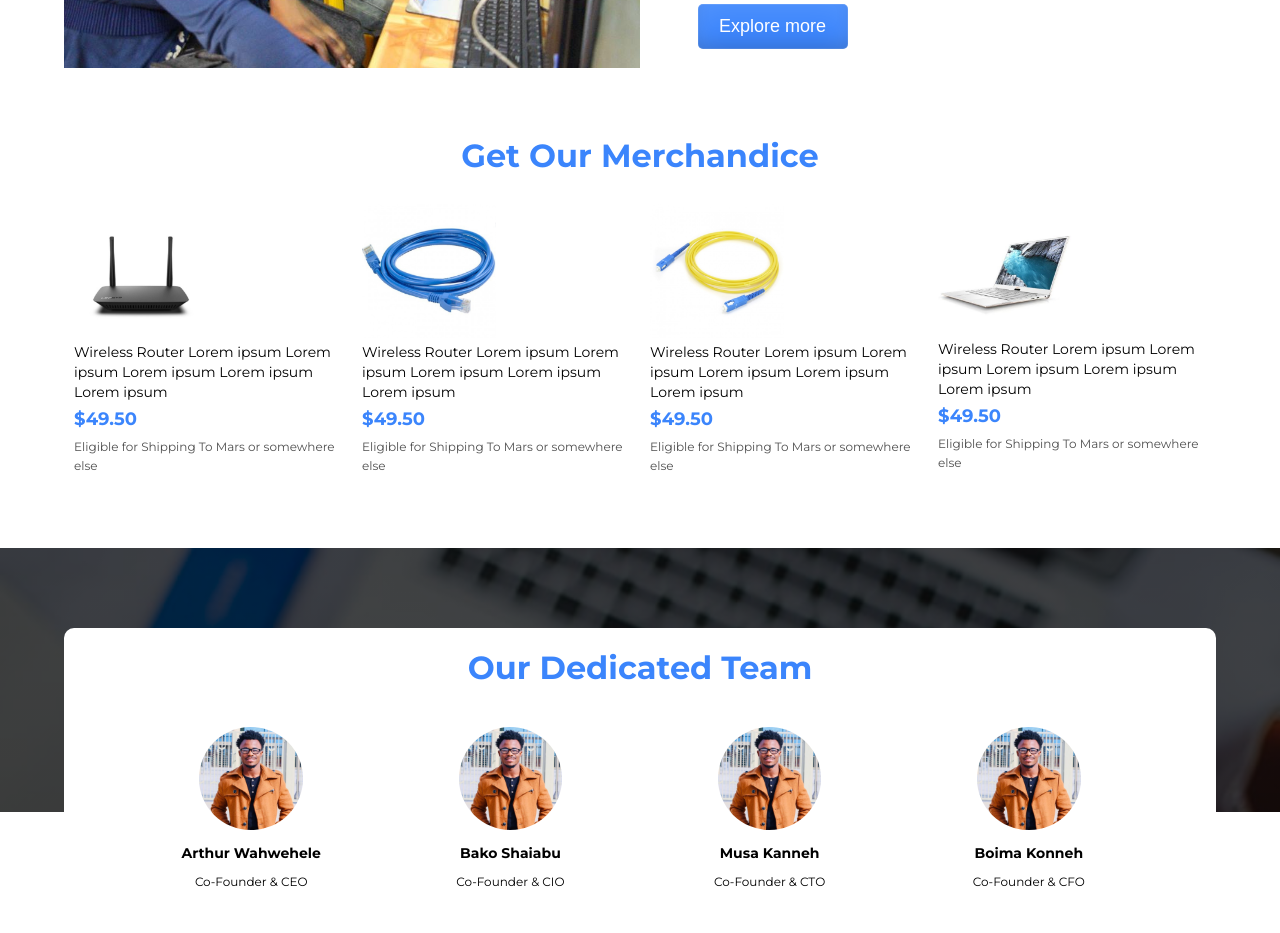
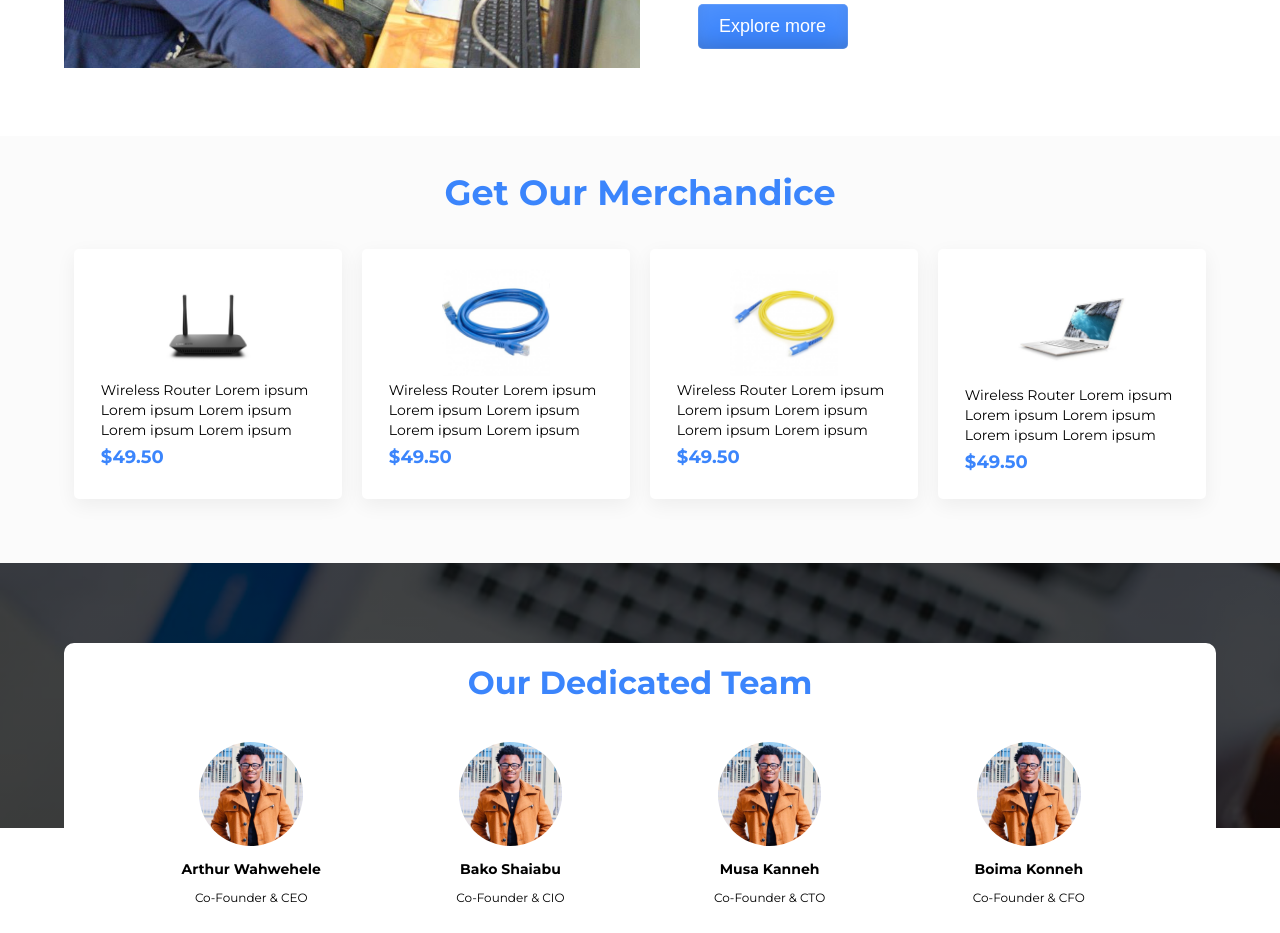
Before and after one commit to musakanneh/igts, a Vue app: page / in a window 1280 px wide. Shown: the part 2060-2993 px from the top of the page. Built offline with nearby package versions, Linux system fonts and the light colour scheme; some icons are missing.

Commit message:
Refactored code for home page

```diff
--- a/src/components/Button.vue
+++ b/src/components/Button.vue
@@ -13,7 +13,7 @@
 <script>
 export default {
   name: "main-button",
-  data: function () {
+  data() {
     return {
       style: "width:" + this.width,
     };
--- a/src/components/Merchandise.vue
+++ b/src/components/Merchandise.vue
@@ -1,40 +1,40 @@
 <template>
   <body>
     <main>
-      <h1>Get Our Merchandice</h1>
-      <br />
+      <Caption captions="Get Our Merchandice"></Caption>
       <section>
         <div class="merchandise-card">
+          <div class="merchandise-inner">
             <img src="../assets/router.png" alt="" />
-
             <p>
               Wireless Router Lorem ipsum Lorem ipsum Lorem ipsum Lorem ipsum
               Lorem ipsum
             </p>
             <h4>$49.50</h4>
-          <small>Eligible for Shipping To Mars or somewhere else</small>
+          </div>
         </div>
         <div class="merchandise-card">
+          <div class="merchandise-inner">
             <img src="../assets/cable.png" alt="" />
-
             <p>
               Wireless Router Lorem ipsum Lorem ipsum Lorem ipsum Lorem ipsum
               Lorem ipsum
             </p>
             <h4>$49.50</h4>
-          <small>Eligible for Shipping To Mars or somewhere else</small>
+          </div>
         </div>
         <div class="merchandise-card">
+          <div class="merchandise-inner">
             <img src="../assets/fiber.png" alt="" />
-
             <p>
               Wireless Router Lorem ipsum Lorem ipsum Lorem ipsum Lorem ipsum
               Lorem ipsum
             </p>
             <h4>$49.50</h4>
-          <small>Eligible for Shipping To Mars or somewhere else</small>
+          </div>
         </div>
         <div class="merchandise-card">
+          <div class="merchandise-inner">
             <br />
             <img src="../assets/laptop.png" alt="" />
             <br />
@@ -44,7 +44,7 @@
               Lorem ipsum
             </p>
             <h4>$49.50</h4>
-          <small>Eligible for Shipping To Mars or somewhere else</small>
+          </div>
         </div>
       </section>
     </main>
@@ -52,11 +52,17 @@
 </template>
 
 <script>
-export default {};
+import Caption from "@/components/Caption.vue";
+export default {
+  components: {
+    Caption,
+  },
+};
 </script>
 
 <style lang="scss" scoped>
 body {
+  background-color: #fbfbfb;
   main {
     padding-bottom: 5%;
     img {
@@ -92,12 +98,32 @@ body {
       }
 
       .merchandise-card {
+        padding: 10px;
         width: 40%;
         margin: 10px;
+        text-align: center;
+        margin: 0 10px;
+        padding: 20px 0;
+        border-radius: 5px;
+        background-color: #fff;
+        width: 30%;
+        box-shadow: 0px 6px 20px rgba(0, 0, 0, 0.06);
+        cursor: pointer;
 
         small {
-          font-size: 12px;
+          font-size: 11px;
           color: #505050;
+        }
+
+        .merchandise-inner {
+          width: 80%;
+
+          p,
+          span,
+          h4 {
+            text-align: left;
+            width: 100%;
+          }
         }
 
         h4 {
```
Lines whose indentation alone changed are shown as unchanged.
